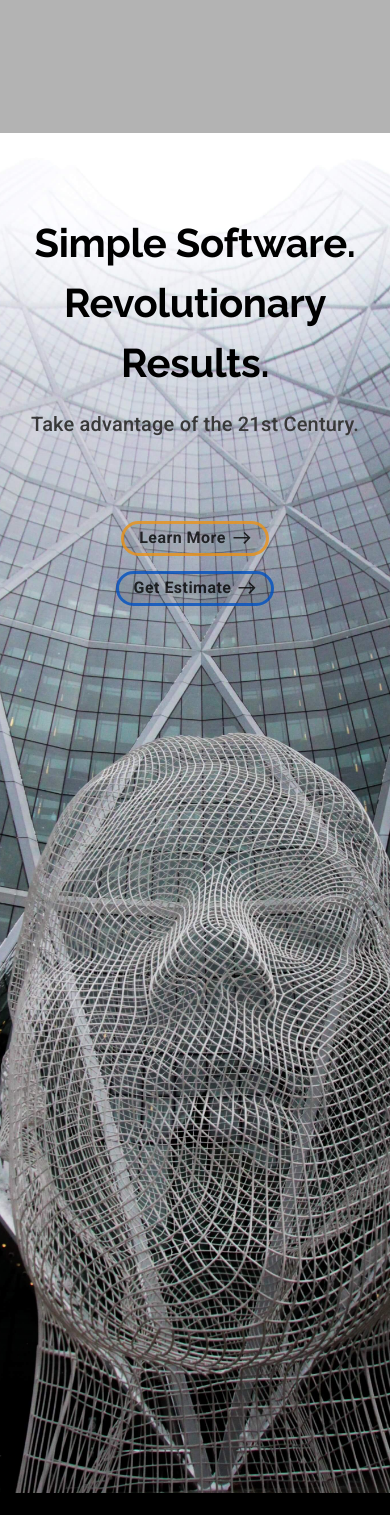
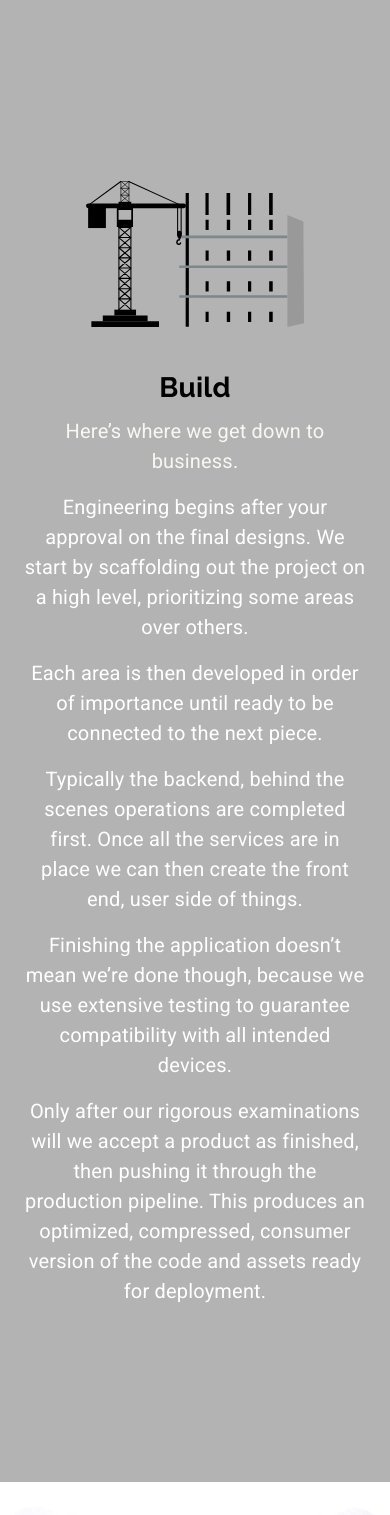
Before and after one commit to HAZberi/tech-company-website, a React (Create React App) app: page /revolution in a window 390 px wide. Shown: the part 8140-9655 px from the top of the page. Built offline with nearby package versions, Linux system fonts and the light colour scheme.

Commit message:
Build Responsive Section Complete

```diff
--- a/src/components/Revolution.js
+++ b/src/components/Revolution.js
@@ -496,6 +496,60 @@ const Revolution = (props) => {
           </Grid>
         </Grid>
       </Grid>
+      <Grid
+        container
+        direction="row"
+        alignItems="center"
+        justify="center"
+        className={classes.processRowContainer}
+        style={{backgroundColor: "#B3B3B3"}}
+      >
+        <Grid
+          item
+          className={classes.imgContainer}
+          lg
+        >
+          <img
+            style={{ maxWidth: smallest ? "80%" : "80%"}}
+            src={build}
+            alt="a crane machine wtih a building under construction"
+          />
+        </Grid>
+        <Grid
+          item
+          container
+          direction="column"
+          alignItems={smaller ? "center" : "flex-start"}
+          className={classes.itemContainer}
+          lg
+        >
+          <Grid item align={smaller ? "center" : "left"}>
+            <Typography variant="h4" gutterBottom>
+              Build
+            </Typography>
+          </Grid>
+          <Grid item style={{ textAlign: smallest ? "center" : "justify"}}>
+            <Typography variant="body1" style={{color: "#f8f8f3"}} paragraph>
+                Here’s where we get down to business.
+            </Typography>
+            <Typography variant="body1" style={{color: "#fff"}} paragraph>
+                Engineering begins after your approval on the final designs. We start by scaffolding out the project on a high level, prioritizing some areas over others.
+            </Typography>
+            <Typography variant="body1" style={{color: "#fff"}} paragraph>
+                Each area is then developed in order of importance until ready to be connected to the next piece.
+            </Typography>
+            <Typography variant="body1" style={{color: "#fff"}} paragraph>
+                Typically the backend, behind the scenes operations are completed first. Once all the services are in place we can then create the front end, user side of things.
+            </Typography>
+            <Typography variant="body1" style={{color: "#fff"}} paragraph>
+                Finishing the application doesn’t mean we’re done though, because we use extensive testing to guarantee compatibility with all intended devices.
+            </Typography>
+            <Typography variant="body1" style={{color: "#fff"}} paragraph>
+                Only after our rigorous examinations will we accept a product as finished, then pushing it through the production pipeline. This produces an optimized, compressed, consumer version of the code and assets ready for deployment.
+            </Typography>
+          </Grid>
+        </Grid>
+      </Grid>
 
 
 
```
Also changed, not shown: 1 other file (tests, documents, lock files or other folders).
